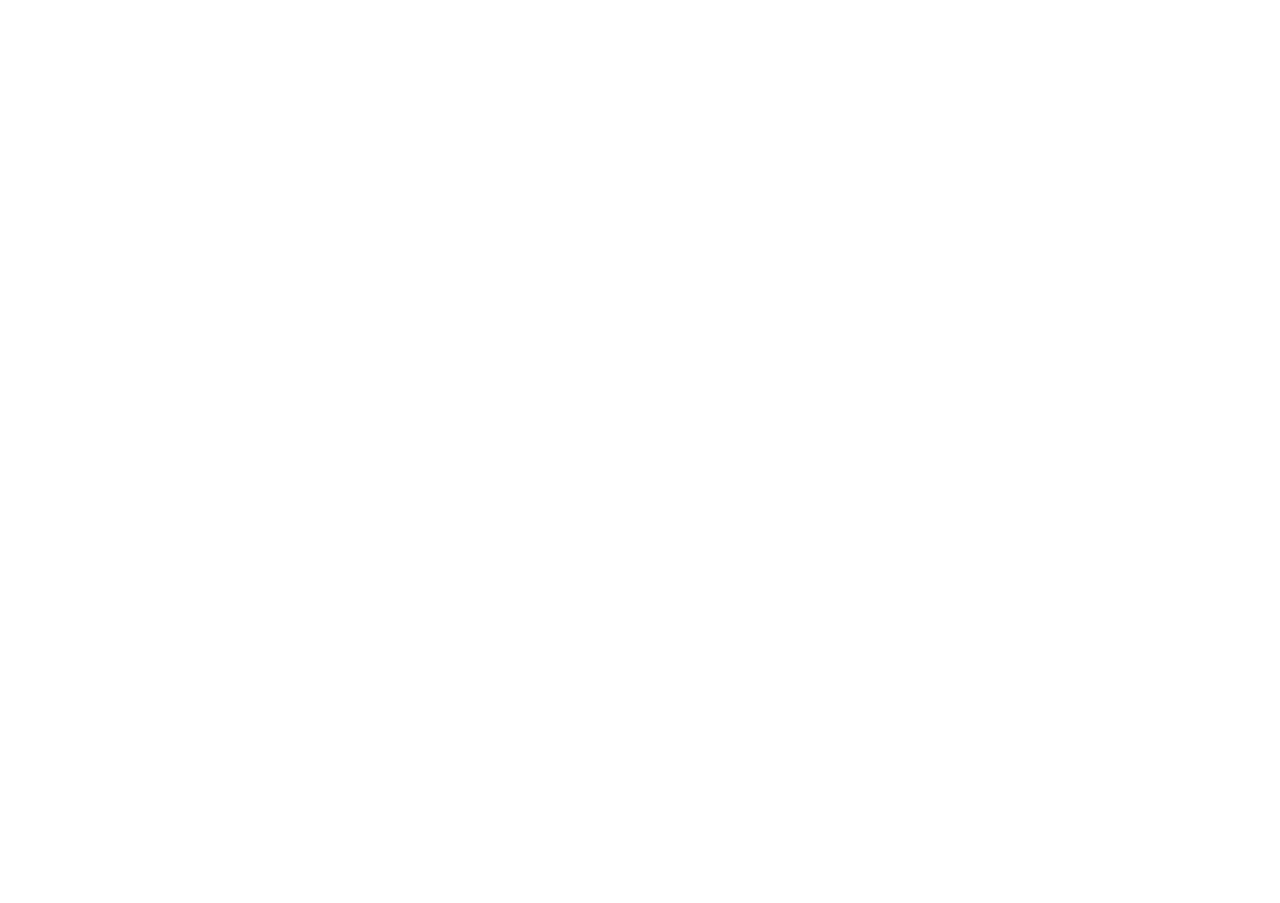
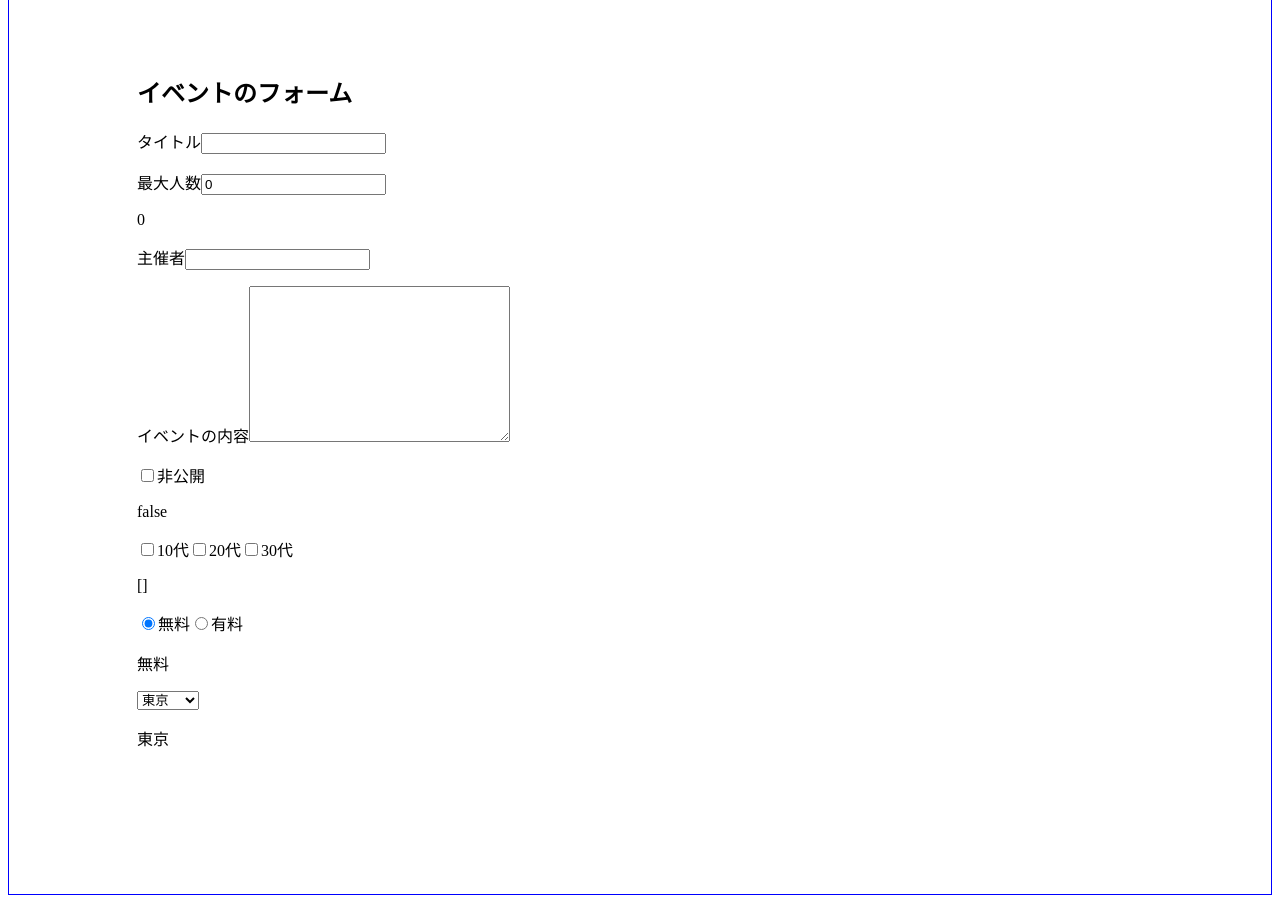
Before and after one commit to TAKU1022/vue-demo, a Vue app: page / in a window 1280 px wide. Shown: the part 620-1523 px from the top of the page. Before the commit the page ends 800 px from the top, so only its background shows below. Built offline with nearby package versions, Linux system fonts and the light colour scheme.

Commit message:
v-model実践

```diff
--- a/src/App.vue
+++ b/src/App.vue
@@ -24,6 +24,83 @@
     <keep-alive>
       <component :is="currentComponent"></component>
     </keep-alive>
+
+    <hr />
+
+    <div class="form-wrapper">
+      <h2>イベントのフォーム</h2>
+
+      <EventTitle v-model="eventData.title"></EventTitle>
+      <!-- <EventTitle
+        :value="eventData.title"
+        @input="eventData.title = $event"
+      ></EventTitle> -->
+
+      <label for="maxNumber">最大人数</label>
+      <input
+        type="number"
+        id="maxNumber"
+        v-model.number="eventData.maxNumber"
+      />
+      <p>{{ eventData.maxNumber }}</p>
+
+      <label for="host">主催者</label>
+      <input type="text" id="host" v-model.trim="eventData.host" />
+      <p>{{ eventData.host }}</p>
+
+      <label for="detail">イベントの内容</label>
+      <textarea
+        id="detail"
+        cols="30"
+        rows="10"
+        v-model="eventData.detail"
+      ></textarea>
+      <p style="white-space: pre">{{ eventData.detail }}</p>
+
+      <input type="checkbox" id="isPrivate" v-model="eventData.isPrivate" />
+      <label for="isPrivate">非公開</label>
+      <p>{{ eventData.isPrivate }}</p>
+
+      <div>
+        <input
+          type="checkbox"
+          id="10"
+          value="10代"
+          v-model="eventData.targets"
+        />
+        <label for="10">10代</label>
+        <input
+          type="checkbox"
+          id="20"
+          value="20代"
+          v-model="eventData.targets"
+        />
+        <label for="20">20代</label>
+        <input
+          type="checkbox"
+          id="30"
+          value="30代"
+          v-model="eventData.targets"
+        />
+        <label for="30">30代</label>
+        <p>{{ eventData.targets }}</p>
+      </div>
+
+      <div>
+        <input type="radio" id="free" value="無料" v-model="eventData.price" />
+        <label for="free">無料</label>
+        <input type="radio" id="paid" value="有料" v-model="eventData.price" />
+        <label for="paid">有料</label>
+        <p>{{ eventData.price }}</p>
+      </div>
+
+      <select v-model="eventData.location">
+        <option v-for="location in locations" :key="location">
+          {{ location }}
+        </option>
+      </select>
+      <p>{{ eventData.location }}</p>
+    </div>
   </article>
 </template>
 
@@ -31,18 +108,31 @@
   import LikeHeader from './components/LikeHeader.vue';
   import Home from './components/Home.vue';
   import About from './components/About.vue';
+  import EventTitle from './components/EventTitle.vue';
 
   export default {
     data() {
       return {
         number: 10,
         currentComponent: 'Home',
+        locations: ['東京', '大阪', '名古屋'],
+        eventData: {
+          title: '',
+          maxNumber: 0,
+          host: '',
+          detail: '',
+          isPrivate: false,
+          targets: [],
+          price: '無料',
+          location: '東京',
+        },
       };
     },
     components: {
       LikeHeader,
       Home,
       About,
+      EventTitle,
     },
     methods: {
       incrementNumber(value) {
@@ -59,4 +149,7 @@
   article {
     border: 1px solid blue;
   }
+  .form-wrapper {
+    padding: 8em;
+  }
 </style>
--- /dev/null
+++ b/src/components/EventTitle.vue
@@ -0,0 +1,18 @@
+<template>
+  <div>
+    <label for="title">タイトル</label>
+    <input
+      type="text"
+      id="title"
+      :value="value"
+      @input="$emit('input', $event.target.value)"
+    />
+    <p>{{ value }}</p>
+  </div>
+</template>
+
+<script>
+  export default {
+    props: ['value'],
+  };
+</script>
```
